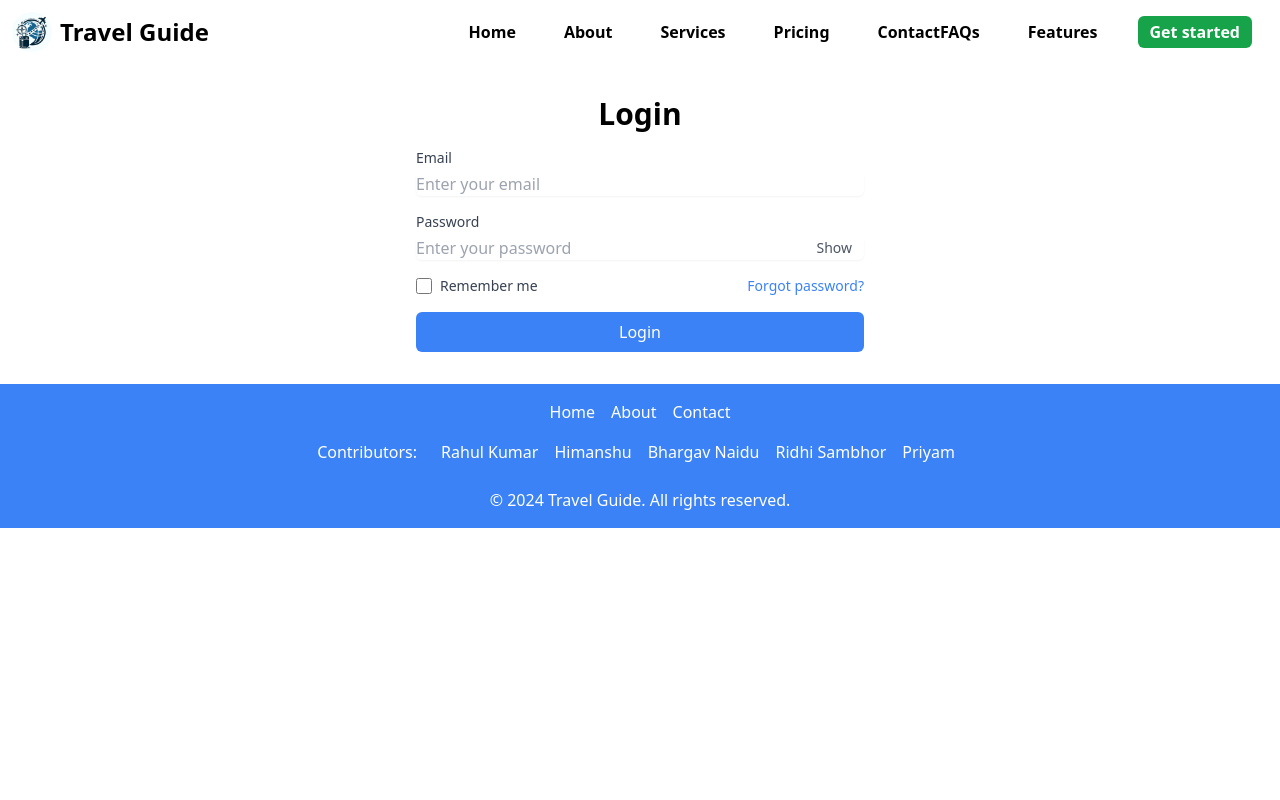
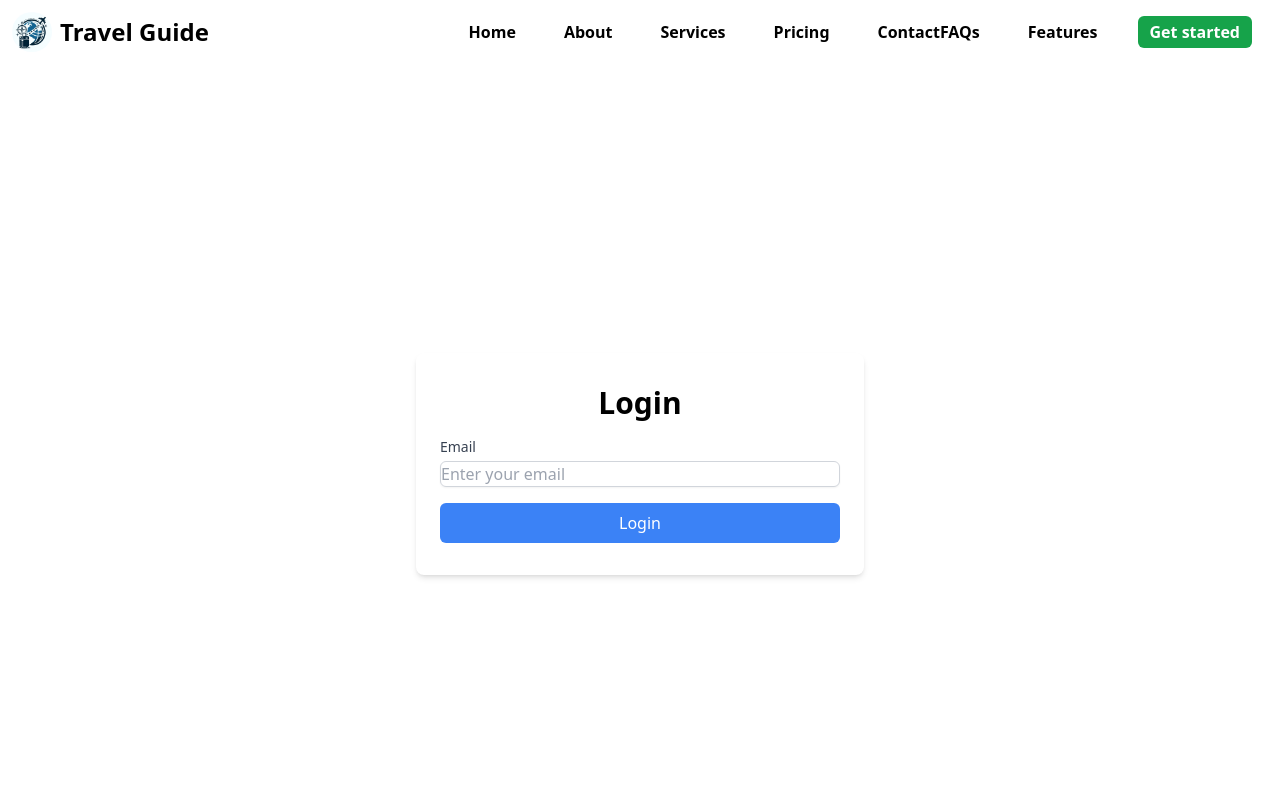
Before and after one commit to Himasnhu-AT/travel-guide, a React (Vite) app in the folder client/: page /login in a window 1280 px wide. Shown: the top 800 px of the page. Built offline with nearby package versions, Linux system fonts and the light colour scheme.

Commit message:
Improve Signup and Login Pages

```diff
--- a/client/src/Pages/login.jsx
+++ b/client/src/Pages/login.jsx
@@ -1,10 +1,8 @@
 import React, { useState } from 'react';
 
 const Login = () => {
-  const [formData, setFormData] = useState({ email: '', password: '' });
+  const [formData, setFormData] = useState({ email: '' });
   const [errors, setErrors] = useState({});
-  const [showPassword, setShowPassword] = useState(false);
-  const [rememberMe, setRememberMe] = useState(false);
 
   const handleChange = (e) => {
     setFormData({ ...formData, [e.target.name]: e.target.value });
@@ -12,38 +10,29 @@ const Login = () => {
     setErrors({ ...errors, [e.target.name]: '' });
   };
 
-  const handleShowPassword = () => {
-    setShowPassword(!showPassword);
-  };
-
-  const handleRememberMe = () => {
-    setRememberMe(!rememberMe);
-  };
-
   const handleSubmit = (e) => {
     e.preventDefault();
-    const errors = {};
+    const newErrors = {};
 
     if (!formData.email.trim()) {
-      errors.email = 'Email is required';
+      newErrors.email = 'Email is required';
     } else if (!/\S+@\S+\.\S+/.test(formData.email)) {
-      errors.email = 'Email is invalid';
+      newErrors.email = 'Email is invalid';
     }
 
-    if (!formData.password.trim()) {
-      errors.password = 'Password is required';
-    }
-
-    if (Object.keys(errors).length > 0) {
-      setErrors(errors);
+    if (Object.keys(newErrors).length > 0) {
+      setErrors(newErrors);
       return;
     }
 
-
+    // Process login
+    // Example: Call API to authenticate user
   };
 
   return (
-    <div className="container mx-auto mt-8 max-w-md">
+    <div className="flex justify-center items-center h-screen">
+      <div className="max-w-md w-full bg-white rounded-lg overflow-hidden shadow-md">
+        <div className="px-6 py-8">
           <h2 className="text-3xl font-semibold mb-4 text-center">Login</h2>
           <form onSubmit={handleSubmit}>
             <div className="mb-4">
@@ -54,49 +43,17 @@ const Login = () => {
                 value={formData.email}
                 onChange={handleChange}
                 placeholder="Enter your email"
-            className={`mt-1 block w-full rounded-md border-green-300 shadow-sm focus:border-blue-500 focus:ring focus:ring-blue-500 focus:ring-opacity-50 ${errors.email ? 'border-red-500' : ''}`}
+                className={`mt-1 block w-full rounded-md border border-gray-300 shadow-sm focus:border-blue-500 focus:ring focus:ring-blue-500 focus:ring-opacity-50 ${errors.email ? 'border-red-500' : ''}`}
               />
               {errors.email && <p className="text-red-500 text-sm mt-1">{errors.email}</p>}
-        </div>
-        <div className="mb-4">
-          <label className="block text-sm font-medium text-gray-700">Password</label>
-          <div className="relative">
-            <input
-              type={showPassword ? 'text' : 'password'}
-              name="password"
-              value={formData.password}
-              onChange={handleChange}
-              placeholder="Enter your password"
-              className={`mt-1 block w-full rounded-md border-gray-300 shadow-sm focus:border-blue-500 focus:ring focus:ring-blue-500 focus:ring-opacity-50 ${errors.password ? 'border-red-500' : ''}`}
-            />
-            <button
-              type="button"
-              className="absolute inset-y-0 right-0 pr-3 flex items-center text-sm text-gray-600"
-              onClick={handleShowPassword}
-            >
-              {showPassword ? 'Hide' : 'Show'}
-            </button>
-          </div>
-          {errors.password && <p className="text-red-500 text-sm mt-1">{errors.password}</p>}
-        </div>
-        <div className="flex items-center justify-between mb-4">
-          <div className="flex items-center">
-            <input
-              type="checkbox"
-              id="rememberMe"
-              checked={rememberMe}
-              onChange={handleRememberMe}
-              className="h-4 w-4 text-blue-500 focus:ring-blue-400 border-gray-300 rounded"
-            />
-            <label htmlFor="rememberMe" className="ml-2 block text-sm text-gray-700">Remember me</label>
-          </div>
-          <a href="#" className="text-sm text-blue-500 hover:underline">Forgot password?</a>
             </div>
             <button type="submit" className="bg-blue-500 text-white px-4 py-2 rounded-md hover:bg-blue-700 transition duration-300 ease-in-out w-full">
               Login
             </button>
           </form>
         </div>
+      </div>
+    </div>
   );
 };
 
--- a/client/src/Pages/signup.jsx
+++ b/client/src/Pages/signup.jsx
@@ -1,10 +1,8 @@
 import React, { useState } from 'react';
 
 const Signup = () => {
-  const [formData, setFormData] = useState({ name: '', email: '', password: '', confirmPassword: '' });
+  const [formData, setFormData] = useState({ name: '', username: '', email: '', otherField: '' });
   const [errors, setErrors] = useState({});
-  const [showPassword, setShowPassword] = useState(false);
-  const [showConfirmPassword, setShowConfirmPassword] = useState(false);
 
   const handleChange = (e) => {
     setFormData({ ...formData, [e.target.name]: e.target.value });
@@ -19,22 +17,14 @@ const Signup = () => {
       newErrors.name = 'Name is required';
     }
 
+    if (!formData.username) {
+      newErrors.username = 'Username is required';
+    }
+
     if (!formData.email) {
       newErrors.email = 'Email is required';
     } else if (!/\S+@\S+\.\S+/.test(formData.email)) {
       newErrors.email = 'Email is invalid';
-    }
-
-    if (!formData.password) {
-      newErrors.password = 'Password is required';
-    } else if (formData.password.length < 6) {
-      newErrors.password = 'Password must be at least 6 characters long';
-    }
-
-    if (!formData.confirmPassword) {
-      newErrors.confirmPassword = 'Confirm Password is required';
-    } else if (formData.confirmPassword !== formData.password) {
-      newErrors.confirmPassword = 'Passwords do not match';
     }
 
     if (Object.keys(newErrors).length > 0) {
@@ -46,19 +36,12 @@ const Signup = () => {
     // Example: Call API to create new user account
   };
 
-  const toggleShowPassword = () => {
-    setShowPassword(!showPassword);
-  };
-
-  const toggleShowConfirmPassword = () => {
-    setShowConfirmPassword(!showConfirmPassword);
-  };
-
   return (
-    <div className="container mx-auto mt-8 max-w-md">
-      <h2 className="text-2xl font-semibold mb-4">Sign Up</h2>
+    <div className="flex justify-center items-center h-screen">
+      <div className="max-w-md mx-auto bg-white rounded-lg overflow-hidden shadow-md">
+        <div className="px-6 py-8">
+          <h2 className="text-2xl font-semibold mb-4 text-center">Sign Up</h2>
           <form onSubmit={handleSubmit} className="space-y-4">
-        {/* Name field */}
             <div>
               <label htmlFor="name" className="block text-sm font-medium text-gray-700">Name</label>
               <input
@@ -67,11 +50,22 @@ const Signup = () => {
                 name="name"
                 value={formData.name}
                 onChange={handleChange}
-            className={`mt-1 block w-full border-gray-300 rounded-md shadow-sm focus:border-blue-500 focus:ring focus:ring-blue-500 focus:ring-opacity-50 ${errors.name ? 'border-red-500' : ''}`}
+                className={`mt-1 block w-full rounded-md border border-gray-300 shadow-sm focus:border-blue-500 focus:ring focus:ring-blue-500 focus:ring-opacity-50 ${errors.name ? 'border-red-500' : ''}`}
               />
               {errors.name && <p className="text-red-500 text-sm mt-1">{errors.name}</p>}
             </div>
-        {/* Email field */}
+            <div>
+              <label htmlFor="username" className="block text-sm font-medium text-gray-700">Username</label>
+              <input
+                type="text"
+                id="username"
+                name="username"
+                value={formData.username}
+                onChange={handleChange}
+                className={`mt-1 block w-full rounded-md border border-gray-300 shadow-sm focus:border-blue-500 focus:ring focus:ring-blue-500 focus:ring-opacity-50 ${errors.username ? 'border-red-500' : ''}`}
+              />
+              {errors.username && <p className="text-red-500 text-sm mt-1">{errors.username}</p>}
+            </div>
             <div>
               <label htmlFor="email" className="block text-sm font-medium text-gray-700">Email</label>
               <input
@@ -80,65 +74,16 @@ const Signup = () => {
                 name="email"
                 value={formData.email}
                 onChange={handleChange}
-            className={`mt-1 block w-full border-gray-300 rounded-md shadow-sm focus:border-blue-500 focus:ring focus:ring-blue-500 focus:ring-opacity-50 ${errors.email ? 'border-red-500' : ''}`}
+                className={`mt-1 block w-full rounded-md border border-gray-300 shadow-sm focus:border-blue-500 focus:ring focus:ring-blue-500 focus:ring-opacity-50 ${errors.email ? 'border-red-500' : ''}`}
               />
               {errors.email && <p className="text-red-500 text-sm mt-1">{errors.email}</p>}
             </div>
-        {/* Password field */}
-        <div className="relative">
-          <label htmlFor="password" className="block text-sm font-medium text-gray-700">Password</label>
-          <input
-            type={showPassword ? 'text' : 'password'}
-            id="password"
-            name="password"
-            value={formData.password}
-            onChange={handleChange}
-            className={`mt-1 block w-full border-green-800 rounded-md shadow-sm focus:border-blue-500 focus:ring focus:ring-blue-900 focus:ring-opacity-100 ${errors.password ? 'border-red-500' : ''}`}
-          />
-          <button
-            type="button"
-            onClick={toggleShowPassword}
-            className="absolute inset-y-0 right-0 px-3 py-9 flex items-center focus:outline-none"
-          >
-            {showPassword ? 'Hide' : 'Show'}
-          </button>
-          {errors.password && <p className="text-red-500 text-sm mt-1">{errors.password}</p>}
-        </div>
-        {/* Confirm Password field */}
-        <div className="relative">
-          <label htmlFor="confirmPassword" className="block text-sm font-medium text-gray-700">Confirm Password</label>
-          <input
-            type={showConfirmPassword ? 'text' : 'password'}
-            id="confirmPassword"
-            name="confirmPassword"
-            value={formData.confirmPassword}
-            onChange={handleChange}
-            className={`mt-1 block w-full border-gray-300 rounded-md shadow-sm focus:border-blue-500 focus:ring focus:ring-blue-500 focus:ring-opacity-50 ${errors.confirmPassword ? 'border-red-500' : ''}`}
-          />
-          <button
-            type="button"
-            onClick={toggleShowConfirmPassword}
-            className="absolute inset-y-0 right-0 px-3 py-9 flex items-center focus:outline-none"
-          >
-            {showConfirmPassword ? 'Hide' : 'Show'}
-          </button>
-          {errors.confirmPassword && <p className="text-red-500 text-sm mt-1">{errors.confirmPassword}</p>}
-        </div>
-        {/* Remember Me checkbox */}
-        <div className="flex items-center">
-          <input
-            type="checkbox"
-            id="rememberMe"
-            name="rememberMe"
-            className="h-4 w-4 text-blue-600 focus:ring-blue-500 border-gray-300 rounded"
-          />
-          <label htmlFor="rememberMe" className="ml-2 block text-sm text-gray-900">Remember me</label>
-        </div>
-        {/* Sign Up button */}
             <button type="submit" className="w-full py-2 px-4 border border-transparent rounded-md shadow-sm text-white bg-blue-600 hover:bg-blue-700 focus:outline-none focus:ring-2 focus:ring-offset-2 focus:ring-blue-500">Sign Up</button>
           </form>
         </div>
+      </div>
+    </div>
   );
-}
+};
 
 export default Signup;
```
Lines whose indentation alone changed are shown as unchanged.
